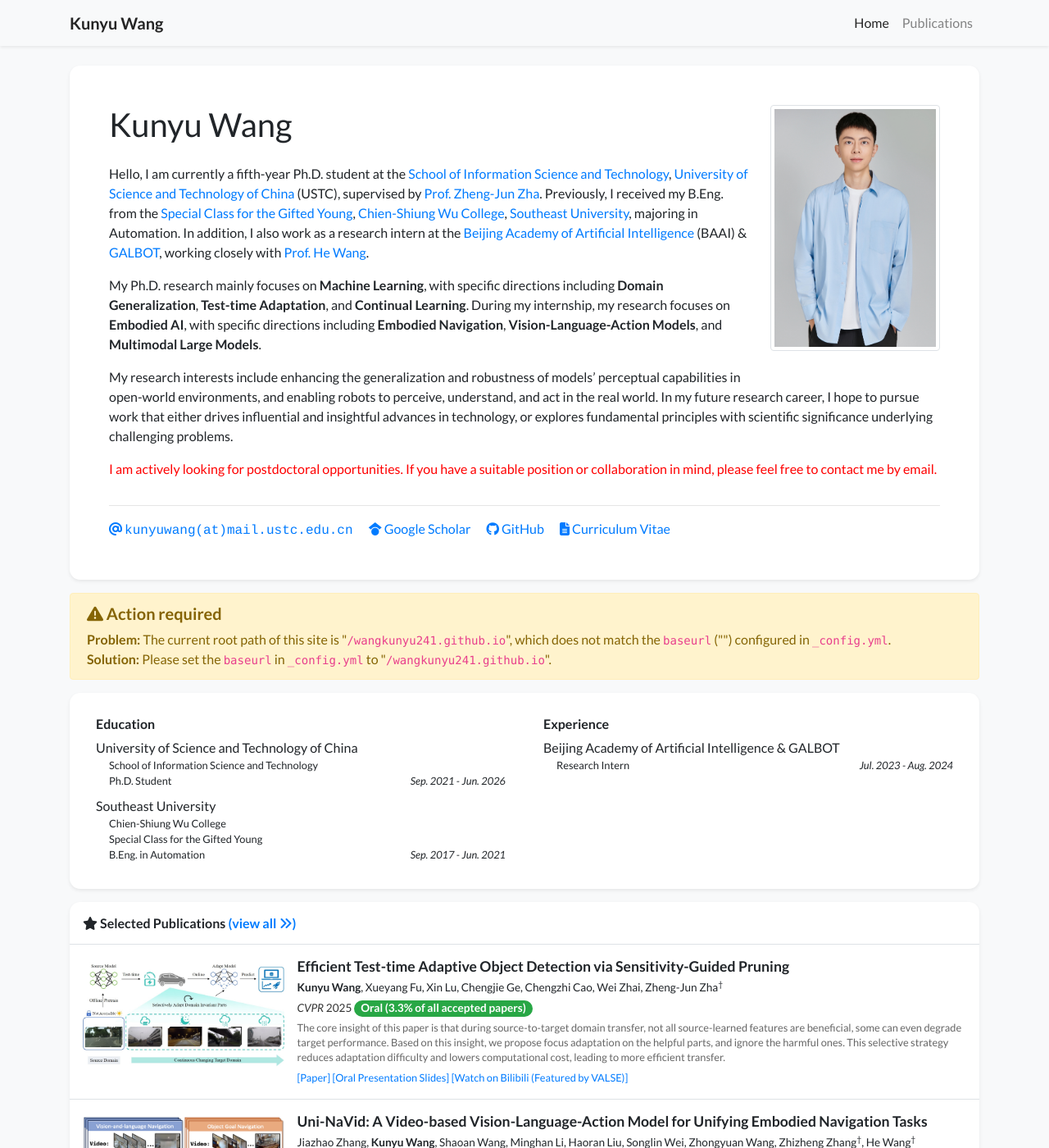
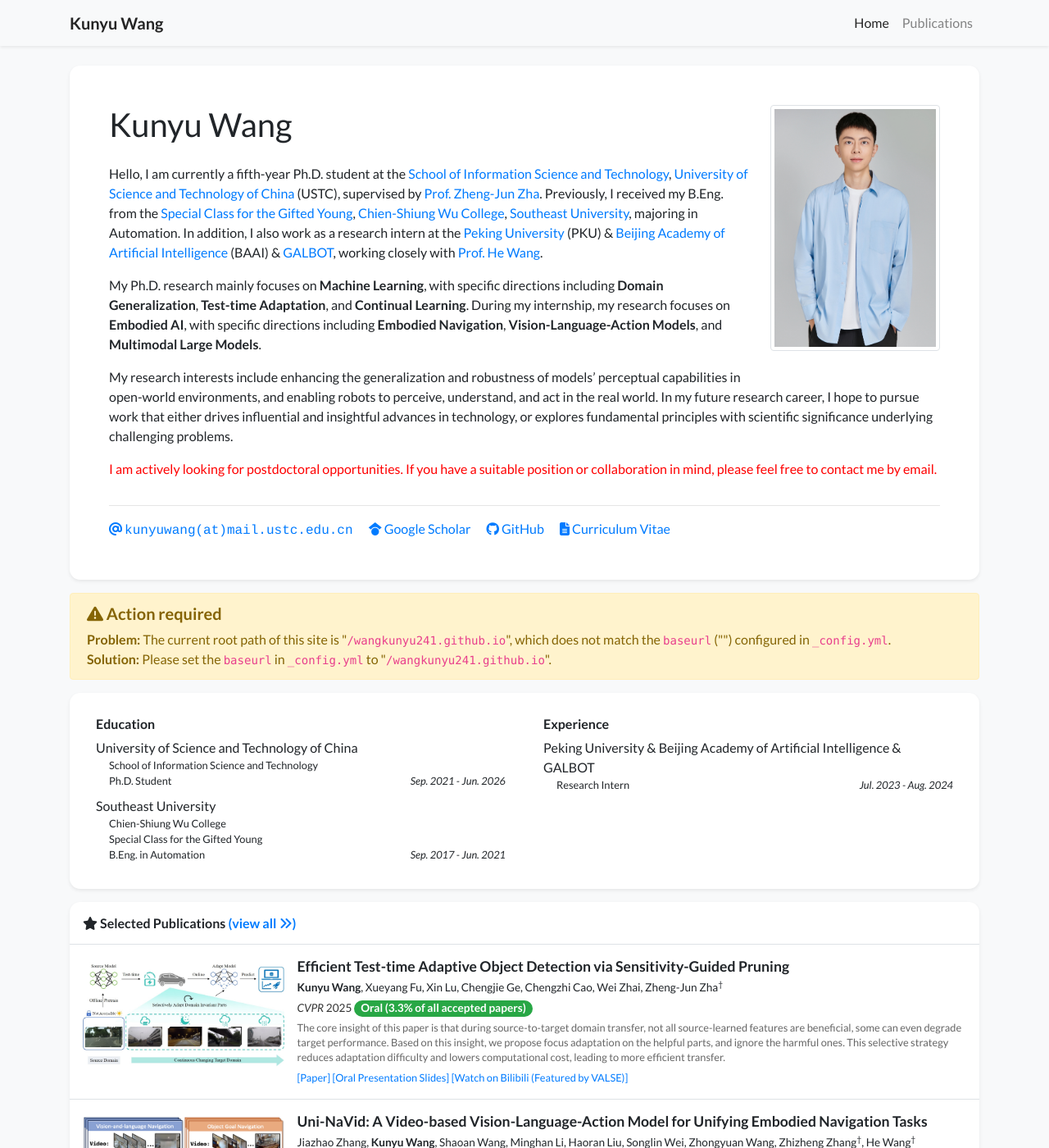
Before and after one commit to wangkunyu241/wangkunyu241.github.io, a Jekyll site: the page built from index.html, in a window 1280 px wide and 1400 px high. Shown: the whole window at 82% size. Built offline with Jekyll 4.4.1, drawn with Linux system fonts in a browser that asks for light colours; nearby versions of some CDN libraries; a style sheet for code colours, icons or effects is not loaded.

Commit message:
Update profile.yml

```diff
--- a/_data/profile.yml
+++ b/_data/profile.yml
@@ -22,7 +22,7 @@
 short_bio_text_justify: false
 short_bio: >-
   <p>
-  Hello, I am currently a fifth-year Ph.D. student at the <a href="https://en.sist.ustc.edu.cn/main.htm" target="_blank">School of Information Science and Technology</a>, <a href="https://en.ustc.edu.cn/" target="_blank">University of Science and Technology of China </a> (USTC), supervised by <a href="https://faculty.ustc.edu.cn/chazhengjun/en/index.htm" target="_blank">Prof. Zheng-Jun Zha</a>. Previously, I received my B.Eng. from the <a href="https://en.wikipedia.org/wiki/Special_Class_for_the_Gifted_Young" target="_blank">Special Class for the Gifted Young</a>, <a href="https://wjx.seu.edu.cn/wjxen/" target="_blank">Chien-Shiung Wu College</a>, <a href="https://www.seu.edu.cn/english/" target="_blank">Southeast University</a>, majoring in Automation. In addition, I also work as a research intern at the <a href="https://www.baai.ac.cn/en/" target="_blank">Beijing Academy of Artificial Intelligence</a> (BAAI) & <a href="https://www.galbot.com/" target="_blank">GALBOT</a>, working closely with <a href="https://hughw19.github.io/" target="_blank">Prof. He Wang</a>.
+  Hello, I am currently a fifth-year Ph.D. student at the <a href="https://en.sist.ustc.edu.cn/main.htm" target="_blank">School of Information Science and Technology</a>, <a href="https://en.ustc.edu.cn/" target="_blank">University of Science and Technology of China </a> (USTC), supervised by <a href="https://faculty.ustc.edu.cn/chazhengjun/en/index.htm" target="_blank">Prof. Zheng-Jun Zha</a>. Previously, I received my B.Eng. from the <a href="https://en.wikipedia.org/wiki/Special_Class_for_the_Gifted_Young" target="_blank">Special Class for the Gifted Young</a>, <a href="https://wjx.seu.edu.cn/wjxen/" target="_blank">Chien-Shiung Wu College</a>, <a href="https://www.seu.edu.cn/english/" target="_blank">Southeast University</a>, majoring in Automation. In addition, I also work as a research intern at the <a href="https://english.pku.edu.cn/" target="_blank">Peking University</a> (PKU) & <a href="https://www.baai.ac.cn/en/" target="_blank">Beijing Academy of Artificial Intelligence</a> (BAAI) & <a href="https://www.galbot.com/" target="_blank">GALBOT</a>, working closely with <a href="https://hughw19.github.io/" target="_blank">Prof. He Wang</a>.
   </p>
   <p>
   My Ph.D. research mainly focuses on <b>Machine Learning</b>, with specific directions including <b>Domain Generalization</b>, <b>Test-time Adaptation</b>, and <b>Continual Learning</b>. During my internship, my research focuses on <b>Embodied AI</b>, with specific directions including <b>Embodied Navigation</b>, <b>Vision-Language-Action Models</b>, and <b>Multimodal Large Models</b>.
@@ -51,7 +51,7 @@
   date: Sep. 2017 - Jun. 2021
 
 experience:
-- name: Beijing Academy of Artificial Intelligence & GALBOT
+- name: Peking University & Beijing Academy of Artificial Intelligence & GALBOT
   position: Research Intern
   date: Jul. 2023 - Aug. 2024
 
```
